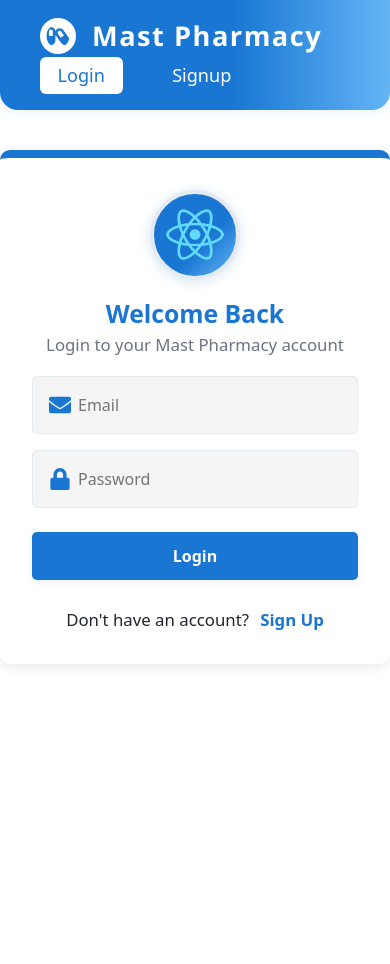
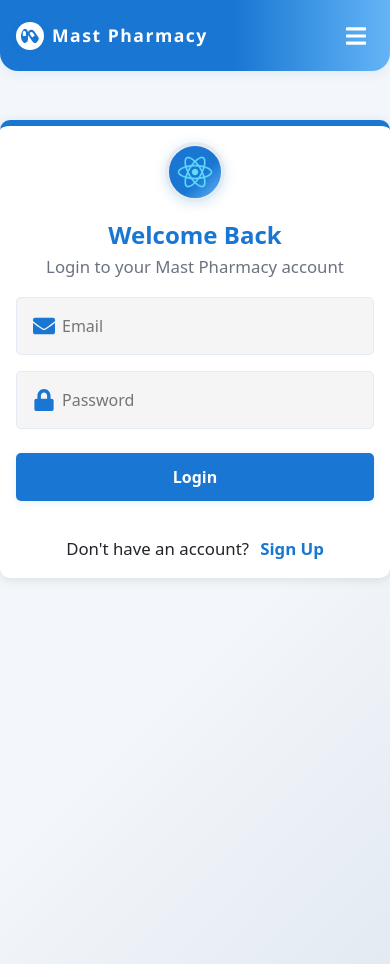
Before and after one commit to Hasnain-rdj/Mast_Pharmacy_frontend, a React (Create React App) app: page /login in a window 390 px wide. Before the commit the page ends 844 px from the top, so only its background shows below. Built offline with nearby package versions, Linux system fonts and the light colour scheme.

Commit message:
Minor Changes in backend

```diff
--- a/src/App.css
+++ b/src/App.css
@@ -44,6 +44,8 @@
   background: #fff;
   border-radius: 10px;
   box-shadow: 0 2px 12px rgba(0, 0, 0, 0.1);
+  position: relative;
+  z-index: 1001;
 }
 
 .auth-form {
@@ -95,3 +97,122 @@
   color: #388e3c;
   font-size: 0.9rem;
 }
+
+/* Global Responsive Styles */
+body, #root, .App {
+  min-height: 100vh;
+  background: linear-gradient(135deg, #f3f6fa 60%, #e3eaf2 100%);
+  margin: 0;
+  padding: 0;
+  box-sizing: border-box;
+}
+
+/* Add top padding for fixed navbar height (adjust if navbar height changes) */
+.main-content, .container, .container-fluid {
+  padding-top: 90px !important;
+  position: relative;
+  z-index: 1;
+}
+
+@media (max-width: 768px) {
+  .main-content, .container, .container-fluid {
+    padding-top: 75px !important;
+  }
+}
+
+/* Container for all pages */
+.container {
+  max-width: 1200px;
+  margin: 0 auto;
+  padding: 0 20px;
+}
+
+/* Table Responsive Styles */
+table {
+  width: 100%;
+  border-collapse: collapse;
+  margin: 1rem 0;
+}
+
+@media screen and (max-width: 768px) {
+  .container {
+    padding: 0 15px;
+  }
+
+  table {
+    display: block;
+    overflow-x: auto;
+    white-space: nowrap;
+  }
+
+  td, th {
+    padding: 0.5rem;
+  }
+
+  .auth-container {
+    margin: 20px auto;
+    padding: 1.5rem;
+  }
+
+  button {
+    width: 100%;
+    margin: 0.5rem 0;
+  }
+}
+
+@media screen and (max-width: 480px) {
+  .container {
+    padding: 0 10px;
+  }
+
+  td, th {
+    padding: 0.4rem;
+    font-size: 0.9rem;
+  }
+
+  .auth-container {
+    margin: 10px auto;
+    padding: 1rem;
+  }
+
+  h1, h2 {
+    font-size: 1.5rem;
+  }
+
+  h3 {
+    font-size: 1.2rem;
+  }
+
+  p {
+    font-size: 0.9rem;
+  }
+}
+
+/* Utility Classes */
+.main-action-btn {
+  background: #1976d2;
+  color: #fff;
+  border: none;
+  border-radius: 8px;
+  padding: 0.8rem 1.5rem;
+  font-size: 1rem;
+  font-weight: 600;
+  cursor: pointer;
+  transition: all 0.2s;
+  display: inline-flex;
+  align-items: center;
+  justify-content: center;
+  gap: 0.5rem;
+}
+
+.main-action-btn:hover {
+  background: #1565c0;
+  transform: translateY(-1px);
+}
+
+@media screen and (max-width: 768px) {
+  .main-action-btn {
+    width: 100%;
+    padding: 0.7rem 1rem;
+  }
+}
--- a/src/components/Auth.css
+++ b/src/components/Auth.css
@@ -1,6 +1,6 @@
 .auth-container {
   max-width: 430px;
-  margin: 48px auto;
+  margin: 85px auto 40px auto; /* Top margin to account for navbar height */
   padding: 2.5rem 2rem 2rem 2rem;
   background: #fff;
   border-radius: 22px;
@@ -11,6 +11,8 @@
   transition: box-shadow 0.2s;
   border-top: 8px solid #1976d2;
   animation: fadeIn 0.7s cubic-bezier(0.4, 0, 0.2, 1) both;
+  position: relative;
+  z-index: 5;
 }
 @keyframes fadeIn {
   from {
@@ -179,3 +181,71 @@
   outline: none;
   box-shadow: 0 4px 16px rgba(25, 118, 210, 0.13);
 }
+.login-form, .signup-form {
+  margin-top: 150px !important;
+  position: relative;
+  z-index: 5;
+}
+
+@media screen and (max-width: 768px) {
+  .login-form, .signup-form {
+    margin-top: 130px !important;
+  }
+}
+
+@media screen and (max-width: 480px) {
+  .login-form, .signup-form {
+    margin-top: 120px !important;
+  }
+}
+
+@media screen and (max-width: 768px) {
+  .auth-container {
+    max-width: 90%;
+    margin: 75px auto 30px auto;
+    padding: 1.5rem 1rem;
+  }
+
+  .auth-logo {
+    width: 70px;
+    height: 70px;
+    padding: 0.5rem;
+  }
+
+  .input-group {
+    padding: 0.6rem 1rem;
+  }
+
+  .input-group input, .input-group select {
+    font-size: 1rem;
+    padding: 0.4rem 0;
+  }
+
+  button[type="submit"] {
+    padding: 0.8rem;
+    font-size: 1rem;
+  }
+}
+
+@media screen and (max-width: 480px) {
+  .auth-container {
+    max-width: 95%;
+    margin: 70px auto 20px auto;
+    padding: 1.5rem 1rem;
+    border-top: 6px solid #1976d2;
+  }
+
+  .auth-logo {
+    width: 60px;
+    height: 60px;
+  }
+
+  .input-group {
+    padding: 0.5rem 0.8rem;
+  }
+
+  button[type="submit"] {
+    padding: 0.7rem;
+    font-size: 0.95rem;
+  }
+}
--- a/src/components/Login.js
+++ b/src/components/Login.js
@@ -18,9 +18,8 @@
       }
     }
   }, [navigate]);
-
   return (
-    <div className="auth-container">
+    <div className="auth-container login-form">
       <div className="auth-logo-wrapper">
         <img src="/logo192.png" alt="Mast Pharmacy Logo" className="auth-logo" />
       </div>
--- a/src/components/Navbar.css
+++ b/src/components/Navbar.css
@@ -7,6 +7,12 @@
   padding: 1rem 2.5rem;
   box-shadow: 0 2px 12px rgba(25, 118, 210, 0.10);
   border-radius: 0 0 18px 18px;
+  position: fixed;
+  top: 0;
+  left: 0;
+  right: 0;
+  z-index: 9999;
+  width: 100%;
 }
 .navbar-logo {
   display: flex;
@@ -43,3 +49,128 @@
   background: #fff;
   color: #1976d2;
 }
+
+.menu-button {
+  display: none;
+  background: none;
+  border: none;
+  color: white;
+  cursor: pointer;
+  padding: 0.5rem;
+  margin-left: auto;
+  z-index: 1010;
+  position: relative;
+}
+
+@media screen and (max-width: 768px) {
+  .navbar {
+    padding: 1rem 1rem;
+  }
+
+  .navbar-logo {
+    gap: 0.5rem;
+  }
+
+  .menu-button {
+    display: flex;
+    align-items: center;
+    justify-content: center;
+    width: 40px;
+    height: 40px;
+    border-radius: 50%;
+    transition: background-color 0.2s;
+    outline: none;
+  }  .navbar-links {
+    display: none;
+    position: absolute;
+    top: 100%;
+    left: 0;
+    right: 0;
+    background: linear-gradient(180deg, #1976d2 60%, #64b5f6 100%);
+    padding: 1rem;
+    border-radius: 0 0 18px 18px;
+    box-shadow: 0 4px 12px rgba(25, 118, 210, 0.15);
+    flex-direction: column;
+    gap: 1rem;
+    z-index: 999;
+  }
+
+  .navbar-links.active {
+    display: flex;
+  }
+
+  .navbar-links a {
+    width: 100%;
+    text-align: center;
+    padding: 0.8rem;
+  }
+
+  .navbar-title {
+    font-size: 1.4rem;
+  }
+
+  .logo-icon {
+    width: 30px;
+    height: 30px;
+    padding: 0.3rem;
+  }
+
+  .navbar-links {
+    padding-top: 1rem;
+  }
+
+  .navbar-links a {
+    padding: 1rem;
+    border-radius: 8px;
+    background-color: rgba(255, 255, 255, 0.1);
+    transition: background-color 0.2s;
+  }
+
+  .navbar-links a:hover {
+    background-color: rgba(255, 255, 255, 0.2);
+  }
+
+  .navbar-links button {
+    margin: 0;
+    width: 100%;
+    justify-content: center;
+  }
+}
+
+@media screen and (max-width: 480px) {
+  .navbar {
+    padding: 0.6rem 1rem;
+  }
+
+  .navbar-title {
+    font-size: 1.1rem;
+  }
+
+  .logo-icon {
+    width: 28px;
+    height: 28px;
+    padding: 0.3rem;
+  }
+
+  .menu-button {
+    width: 36px;
+    height: 36px;
+  }
+
+  .navbar-links a,
+  .navbar-links button {
+    font-size: 1rem;
+    padding: 0.8rem;
+  }
+}
+
+@keyframes slideIn {
+  from {
+    opacity: 0;
+    transform: translateY(-10px);
+  }
+  to {
+    opacity: 1;
+    transform: translateY(0);
+  }
+}
--- a/src/components/Navbar.js
+++ b/src/components/Navbar.js
@@ -1,11 +1,13 @@
-import React from 'react';
+import React, { useState } from 'react';
 import { Link, useLocation, useNavigate } from 'react-router-dom';
-import { FaCapsules, FaSignOutAlt, FaUser, FaPills, FaChartBar } from 'react-icons/fa';
+import { FaCapsules, FaSignOutAlt, FaUser, FaPills, FaChartBar, FaBars, FaTimes } from 'react-icons/fa';
 import './Navbar.css';
 
 const Navbar = () => {
   const location = useLocation();
-  const navigate = useNavigate();  const storedUser = localStorage.getItem('user');
+  const navigate = useNavigate();
+  const [isOpen, setIsOpen] = useState(false);
+  const storedUser = localStorage.getItem('user');
   let user = null;
   try {
     user = storedUser ? JSON.parse(storedUser) : null;
@@ -18,6 +20,9 @@
     localStorage.removeItem('token');
     localStorage.removeItem('user');
     navigate('/login');
+  };  // Close menu when clicking on a link
+  const handleNavClick = () => {
+    setIsOpen(false);
   };
 
   return (
@@ -26,21 +31,22 @@
         <FaCapsules size={36} className="logo-icon" />
         <span className="navbar-title">Mast Pharmacy</span>
       </div>
-      <div className="navbar-links">
+      <button className="menu-button" onClick={() => setIsOpen(!isOpen)}>
+        {isOpen ? <FaTimes size={24} /> : <FaBars size={24} />}
+      </button>
+      <div className={`navbar-links ${isOpen ? 'active' : ''}`}>
         {user ? (
           <>
-            <Link to="/dashboard" className={location.pathname === '/dashboard' ? 'active' : ''}><FaUser style={{marginRight:4}}/>Dashboard</Link>
-            {user.role === 'admin' && <Link to="/admin/medicines" className={location.pathname === '/admin/medicines' ? 'active' : ''}><FaPills style={{marginRight:4}}/>Medicines</Link>}
-            {user.role === 'admin' && <Link to="/admin/analytics" className={location.pathname === '/admin/analytics' ? 'active' : ''}><FaChartBar style={{marginRight:4}}/>Analytics</Link>}
-            {user.role === 'worker' && <Link to="/worker/analytics" className={location.pathname === '/worker/analytics' ? 'active' : ''}><FaChartBar style={{marginRight:4}}/>Analytics</Link>}
+            <Link to="/dashboard" onClick={handleNavClick} className={location.pathname === '/dashboard' ? 'active' : ''}><FaUser style={{marginRight:4}}/>Dashboard</Link>            {user.role === 'admin' && <Link to="/admin/medicines" onClick={handleNavClick} className={location.pathname === '/admin/medicines' ? 'active' : ''}><FaPills style={{marginRight:4}}/>Medicines</Link>}
+            {user.role === 'admin' && <Link to="/admin/analytics" onClick={handleNavClick} className={location.pathname === '/admin/analytics' ? 'active' : ''}><FaChartBar style={{marginRight:4}}/>Analytics</Link>}
+            {user.role === 'worker' && <Link to="/worker/analytics" onClick={handleNavClick} className={location.pathname === '/worker/analytics' ? 'active' : ''}><FaChartBar style={{marginRight:4}}/>Analytics</Link>}
             {/* <Link to="/inventory" className={location.pathname === '/inventory' ? 'active' : ''}><FaCapsules style={{marginRight:4}}/>Inventory</Link> */}
-            <Link to="/profile" className={location.pathname === '/profile' ? 'active' : ''}><FaUser style={{marginRight:4}}/>Profile</Link>
-            <button onClick={handleLogout} className="logout-btn" title="Logout" style={{marginLeft:8, background:'none', border:'none', color:'#fff', cursor:'pointer', fontSize:'1.13rem', display:'inline-flex', alignItems:'center'}}><FaSignOutAlt style={{marginRight:4}}/>Logout</button>
-          </>
-        ) : (
+            <Link to="/profile" onClick={handleNavClick} className={location.pathname === '/profile' ? 'active' : ''}><FaUser style={{marginRight:4}}/>Profile</Link>
+            <button onClick={() => {handleNavClick(); handleLogout();}} className="logout-btn" title="Logout" style={{marginLeft:8, background:'none', border:'none', color:'#fff', cursor:'pointer', fontSize:'1.13rem', display:'inline-flex', alignItems:'center'}}><FaSignOutAlt style={{marginRight:4}}/>Logout</button>
+          </>        ) : (
           <>
-            <Link to="/login" className={location.pathname === '/login' ? 'active' : ''}>Login</Link>
-            <Link to="/signup" className={location.pathname === '/signup' ? 'active' : ''}>Signup</Link>
+            <Link to="/login" onClick={handleNavClick} className={location.pathname === '/login' ? 'active' : ''}>Login</Link>
+            <Link to="/signup" onClick={handleNavClick} className={location.pathname === '/signup' ? 'active' : ''}>Signup</Link>
           </>
         )}
       </div>
--- a/src/components/Profile.js
+++ b/src/components/Profile.js
@@ -162,12 +162,11 @@
 
   if (!user) return null;
   const isAdmin = user.role === 'admin';
-
   return (
-    <div className="auth-container" style={{ maxWidth: 500, width: '100%' }}>
+    <div className="auth-container" style={{ maxWidth: 500, width: '100%', marginTop: '90px', zIndex: 1 }}>
       <h2 style={{ color: '#1976d2', fontWeight: 800, marginBottom: 18, display: 'flex', alignItems: 'center', gap: 10 }}>
         <FaUserCircle /> Profile
-      </h2>      <div style={{ display: 'flex', flexDirection: 'column', alignItems: 'center', gap: 18, marginBottom: 24 }}>        <div onClick={() => fileInput.current.click()} style={{ cursor: 'pointer' }}>
+      </h2><div style={{ display: 'flex', flexDirection: 'column', alignItems: 'center', gap: 18, marginBottom: 24 }}>        <div onClick={() => fileInput.current.click()} style={{ cursor: 'pointer' }}>
           <img
             src={profilePic}
             alt="Profile"
--- a/src/components/Signup.js
+++ b/src/components/Signup.js
@@ -8,9 +8,8 @@
 
 const Signup = () => {
   const navigate = useNavigate();
-
   return (
-    <div className="auth-container">
+    <div className="auth-container signup-form">
       <div className="auth-logo-wrapper">
         <FaUserCircle className="auth-logo" size={80} />
       </div>
```
Also changed, not shown: src/components/Dashboard.js (+36 -20 lines), src/components/SalesEntryInline.js (+6 -4 lines).
